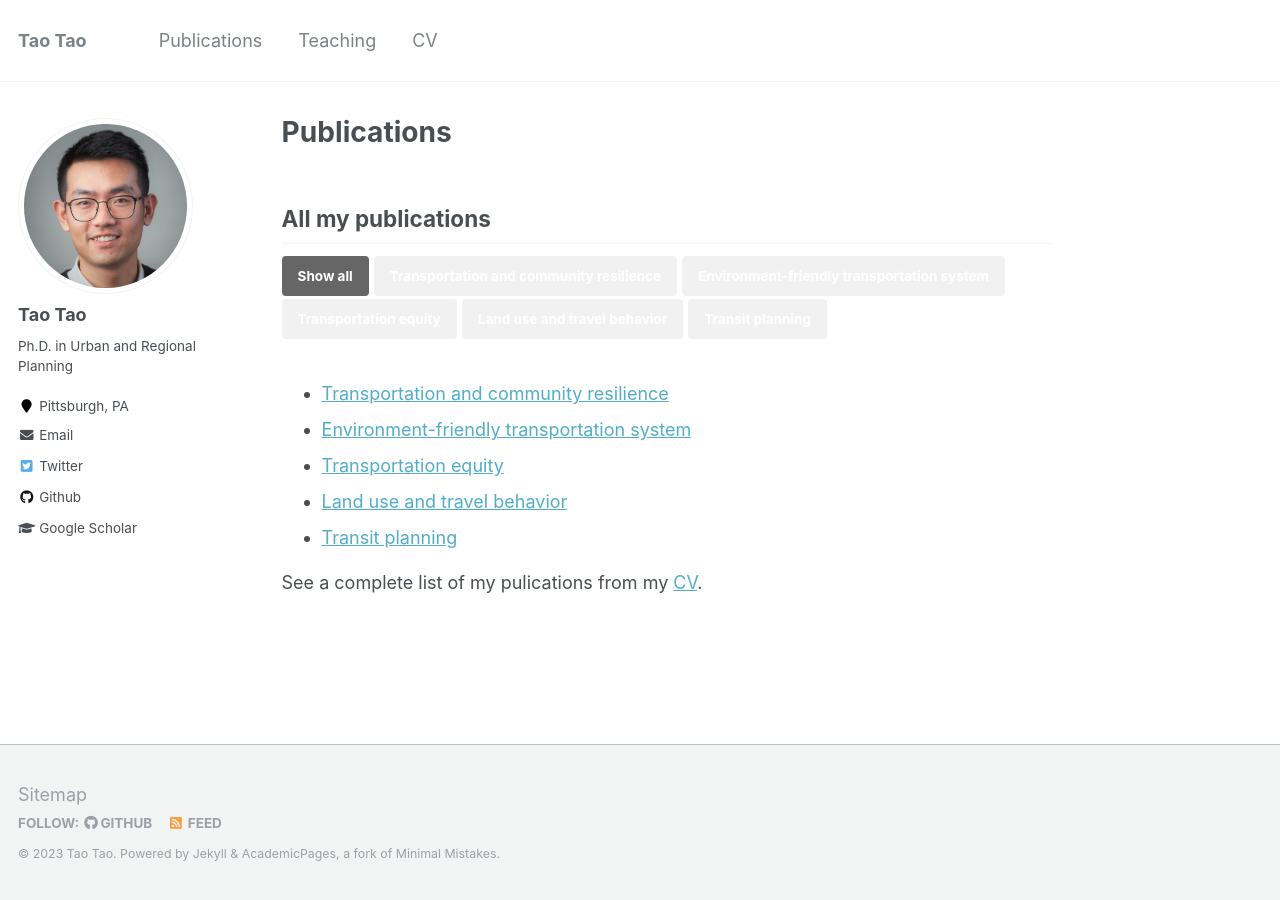
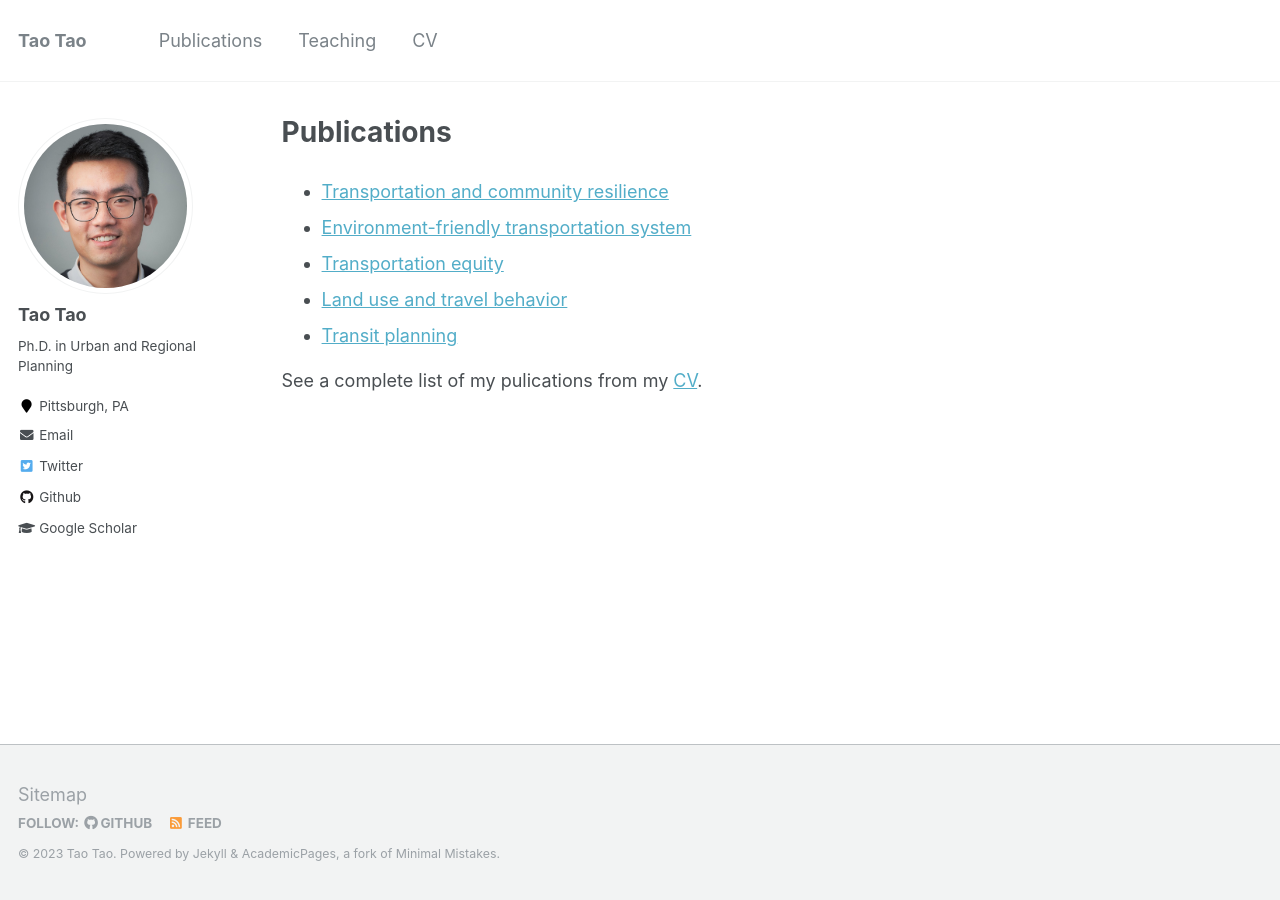
Before and after one commit to vtao1989/blog, a Jekyll site: the page built from _pages/publications.md, in a window 1280 px wide. Built offline with Jekyll 4.4.1, drawn with Linux system fonts in a browser that asks for light colours; part of the change alters nothing that is shown.

```diff
--- a/_pages/publications.md
+++ b/_pages/publications.md
@@ -3,128 +3,6 @@ title: "Publications"
 permalink: /publications/
 author_profile: true
 ---
-
-<html>
-<style>
-.filterDiv {
-  float: left;
-  display: block;
-  width: 100%;
-  margin: 2px;
-  display: none;
-}
-
-.show {
-  display: block;
-}
-
-.container {
-  margin-top: 20px;
-  overflow: hidden;
-}
-
-/* Style the buttons */
-.btn {
-  border: none;
-  outline: none;
-  padding: 12px 16px;
-  background-color: #f1f1f1;
-  cursor: pointer;
-}
-
-.btn:hover {
-  background-color: #ddd;
-}
-
-.btn.active {
-  background-color: #666;
-  color: white;
-}
-</style>
-<body>
-
-<h2>All my publications</h2>
-
-<div id="myBtnContainer">
-  <button class="btn active" onclick="filterSelection('all')"> Show all</button>
-  <button class="btn" onclick="filterSelection('resilience')"> Transportation and community resilience</button>
-  <button class="btn" onclick="filterSelection('environment')"> Environment-friendly transportation system</button>
-  <button class="btn" onclick="filterSelection('equity')"> Transportation equity</button>
-  <button class="btn" onclick="filterSelection('travel-behavior')"> Land use and travel behavior</button>
-  <button class="btn" onclick="filterSelection('transit')"> Transit planning</button>
-</div>
-
-<div class="container">
-  <div class="filterDiv travel-behavior transit">Tao, T., & Cao, J. (2023). Exploring nonlinear and collective influences of regional and local built environment characteristics on travel distances by mode. Journal of Transport Geography, 109. https://doi.org/10.1016/j.jtrangeo.2023.103599
-  </div>
-  <div class="filterDiv travel-behavior">Cao, J., & Tao, T. (2023). Using machine-learning models to understand nonlinear relationships between land use and travel. Transportation Research Part D: Transport and Environment, 123. https://doi.org/10.1016/j.trd.2023.103930
-  </div>
-  <div class="filterDiv travel-behavior">Tao, T., & Næss, P. (2022). Exploring nonlinear built environment effects on driving with a mixed-methods approach. Transportation Research Part D: Transport and Environment, 111. https://doi.org/10.1016/j.trd.2022.103443
-  </div>
-  <div class="filterDiv travel-behavior">Tao, T., & Cao, J. (2022). Examining motivations for owning autonomous vehicles: Implications for land use and transportation. Journal of Transport Geography, 102. https://doi.org/10.1016/j.jtrangeo.2022.103361
-  </div>
-  <div class="filterDiv equity">Tao, T., Lindsey, G., Cao, J., & Wang, J. (2021). The effects of pedestrian and bicycle exposure on crash risk in Minneapolis. Journal of Transport and Land Use, 14(1), 1187–1208. https://doi.org/10.5198/jtlu.2021.1980
-  </div>
-  <div class="filterDiv transit">Tao, T., Cao, J., & Wu, X. (2021). The Road Less Traveled: Does Rail Transit Matter? Journal of Planning Education and Research, 0739456X2110358. https://doi.org/10.1177/0739456x211035825
-  </div>
-  <div class="filterDiv equity resilience">Tao, T., & Cao, J. (2021). Exploring the interaction effect of poverty concentration and transit service on highway traffic during the COVID-19 lockdown. Journal of Transport and Land Use, 14(1), 1149-1164. https://doi.org/10.5198/jtlu.2021.1978
-  </div>
-  <div class="filterDiv travel-behavior transit">Tao, T., Wang, J., & Cao, X. (2020). Exploring the non-linear associations between spatial attributes and walking distance to transit. Journal of Transport Geography, 82, 102560. https://doi.org/10.1016/j.jtrangeo.2019.102560
-  </div>
-  <div class="filterDiv environment">Wu, X., Tao, T., Cao, J., Fan, Y., & Ramaswami, A. (2019). Examining threshold effects of built environment elements on travel-related carbon-dioxide emissions. Transportation Research Part D: Transport and Environment, 75, 1-12. https://doi.org/10.1016/j.trd.2019.08.018
-  </div>
-  <div class="filterDiv transit">Dou, X., Gong, X., Guo, X., & Tao, T. (2017). Coordination of Feeder Bus Schedule with Train Service at Integrated Transport Hubs. Transportation Research Record: Journal of the Transportation Research Board, 2648(1), 103-110. https://doi.org/10.3141/2648-12
-  </div>
-</div>
-
-<script>
-filterSelection("all")
-function filterSelection(c) {
-  var x, i;
-  x = document.getElementsByClassName("filterDiv");
-  if (c == "all") c = "";
-  for (i = 0; i < x.length; i++) {
-    w3RemoveClass(x[i], "show");
-    if (x[i].className.indexOf(c) > -1) w3AddClass(x[i], "show");
-  }
-}
-
-function w3AddClass(element, name) {
-  var i, arr1, arr2;
-  arr1 = element.className.split(" ");
-  arr2 = name.split(" ");
-  for (i = 0; i < arr2.length; i++) {
-    if (arr1.indexOf(arr2[i]) == -1) {element.className += " " + arr2[i];}
-  }
-}
-
-function w3RemoveClass(element, name) {
-  var i, arr1, arr2;
-  arr1 = element.className.split(" ");
-  arr2 = name.split(" ");
-  for (i = 0; i < arr2.length; i++) {
-    while (arr1.indexOf(arr2[i]) > -1) {
-      arr1.splice(arr1.indexOf(arr2[i]), 1);
-    }
-  }
-  element.className = arr1.join(" ");
-}
-
-// Add active class to the current button (highlight it)
-var btnContainer = document.getElementById("myBtnContainer");
-var btns = btnContainer.getElementsByClassName("btn");
-for (var i = 0; i < btns.length; i++) {
-  btns[i].addEventListener("click", function(){
-    var current = document.getElementsByClassName("active");
-    current[0].className = current[0].className.replace(" active", "");
-    this.className += " active";
-  });
-}
-</script>
-
-</body>
-</html>
-
 
 - [Transportation and community resilience](/publications/transportation-and-community-resilience)
 - [Environment-friendly transportation system](/publications/environment-friendly-transportation-system)
```
Also changed, not shown: files/publist.html (renamed from _includes/publist.html).
